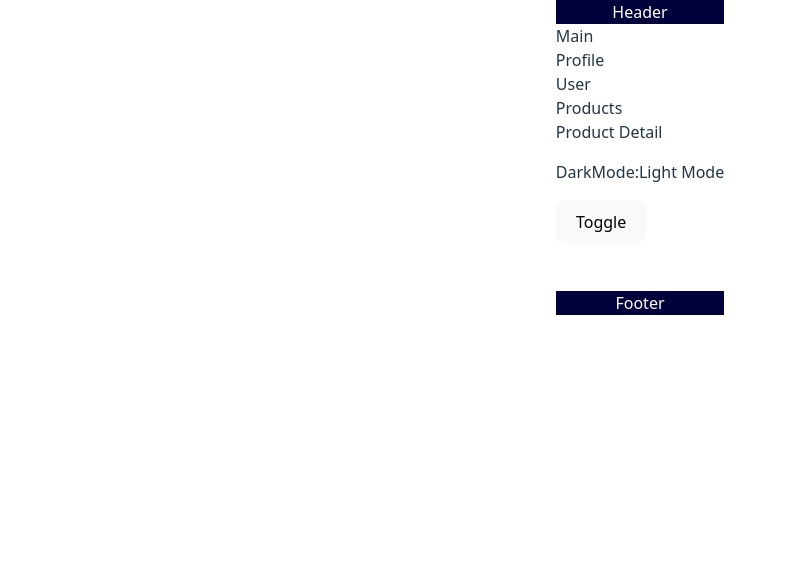
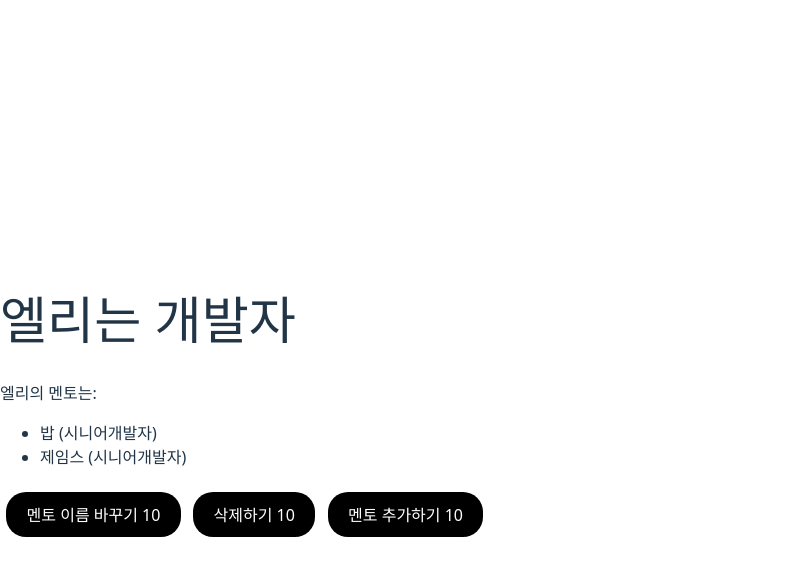
Before and after one commit to jeyoonee/react-basic, a React (Vite) app: page / in a window 1280 px wide. Shown: the top 576 px of the page, without its empty margins (0-786 px from the left). Built offline with nearby package versions, Linux system fonts and the light colour scheme.

Commit message:
refactor: replace with useMemo and useCallback to improve performance

```diff
--- a/src/AppMentors.jsx
+++ b/src/AppMentors.jsx
@@ -1,5 +1,70 @@
-import React, { useReducer } from "react";
+import React, { memo, useCallback, useMemo, useReducer } from "react";
 import personReducer from "./reducer/person-reducer";
+
+export default function AppMentorsButton() {
+  const [person, dispatch] = useReducer(personReducer, initialPerson);
+
+  const handleUpdate = useCallback(() => {
+    const prev = prompt(`누구의 이름을 바꾸고 싶은가요?`);
+    const current = prompt(`이름을 무엇으로 바꾸고 싶은가요?`);
+    dispatch({ type: "updated", prev, current });
+  }, []);
+
+  const handleAdd = useCallback(() => {
+    const name = prompt(`멘토의 이름은?`);
+    const title = prompt(`멘토의 직함은?`);
+    dispatch({ type: "added", name, title });
+  }, []);
+
+  const handleDelete = useCallback(() => {
+    const name = prompt(`누구를 삭제하고 싶은가요?`);
+    dispatch({ type: "deleted", name });
+  }, []);
+
+  return (
+    <div>
+      <h1>
+        {person.name}는 {person.title}
+      </h1>
+      <p>{person.name}의 멘토는:</p>
+      <ul>
+        {person.mentors.map((mentor, index) => (
+          <li key={index}>
+            {mentor.name} ({mentor.title})
+          </li>
+        ))}
+      </ul>
+      <Button text="멘토 이름 바꾸기" onClick={handleUpdate} />
+      <Button text="삭제하기" onClick={handleDelete} />
+      <Button text="멘토 추가하기" onClick={handleAdd} />
+    </div>
+  );
+}
+
+const Button = memo(({ text, onClick }) => {
+  console.log("Button", text, "re-rendering 😜");
+  const result = useMemo(() => calculateSomething(), []);
+  return (
+    <button
+      onClick={onClick}
+      style={{
+        backgroundColor: "black",
+        color: "white",
+        borderRadius: "20px",
+        margin: "0.4rem",
+      }}
+    >
+      {`${text} ${result}`}
+    </button>
+  );
+});
+
+function calculateSomething() {
+  for (let i = 0; i < 10000; i++) {
+    console.log("😆");
+  }
+  return 10;
+}
 
 const initialPerson = {
   name: "엘리",
@@ -15,48 +80,3 @@ const initialPerson = {
     },
   ],
 };
-
-export default function AppMentors() {
-  const [person, dispatch] = useReducer(personReducer, initialPerson);
-
-  const handleUpdate = () => {
-    const prev = prompt(`누구의 이름을 바꾸고 싶은가요?`);
-    const current = prompt(`이름을 무엇으로 바꾸고 싶은가요?`);
-
-    dispatch({ type: "update", prev, current });
-  };
-
-  const handleAdd = () => {
-    const name = prompt(`추가하고 싶은 멘토의 이름은?`);
-    const title = prompt(`어떤 직무인가요?`);
-
-    dispatch({ type: "added", name, title });
-  };
-
-  const handleDelete = () => {
-    const name = prompt(`삭제할 멘토의 이름을 입력하세요`);
-
-    dispatch({ type: "deleted", name });
-  };
-
-  return (
-    <div>
-      <h1>
-        {person.name}는 {person.title}
-      </h1>
-      <p>{person.name}의 멘토는:</p>
-
-      <ul>
-        {person.mentors.map((mentor, index) => (
-          <li key={index}>
-            {mentor.name} ({mentor.title})
-          </li>
-        ))}
-      </ul>
-
-      <button onClick={handleUpdate}>멘토의 이름을 바꾸기</button>
-      <button onClick={handleAdd}>멘토 추가하기</button>
-      <button onClick={handleDelete}>멘토 삭제하기</button>
-    </div>
-  );
-}
--- a/src/main.jsx
+++ b/src/main.jsx
@@ -1,10 +1,10 @@
 import { StrictMode } from "react";
 import { createRoot } from "react-dom/client";
 import "./index.css";
-import AppTheme from "./AppTheme";
+import AppMentors from "./AppMentors";
 
 createRoot(document.getElementById("root")).render(
   <StrictMode>
-    <AppTheme />
+    <AppMentors />
   </StrictMode>
 );
```
